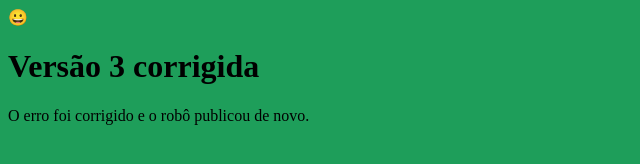
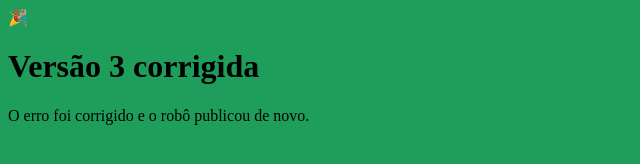
Before and after one commit to fmzsousa/lab-cicd-actions, a plain HTML site: page index.html in a window 1280 px wide. Shown: the full height of the page, 0-640 px from the left. Drawn offline with Linux system fonts and the light colour scheme.

Commit message:
Replace emoji in index.html

```diff
--- a/index.html
+++ b/index.html
@@ -5,7 +5,7 @@
     <title>Meu site Versão 3 corrigida</title>
 </head>
 <body style="background: #1e9e5a;">
-    <div class="emoji">😀</div>
+    <div class="emoji">🎉</div>
     <h1>Versão 3 corrigida</h1>
     <p>O erro foi corrigido e o robô publicou de novo.</p>
 </body>
```
